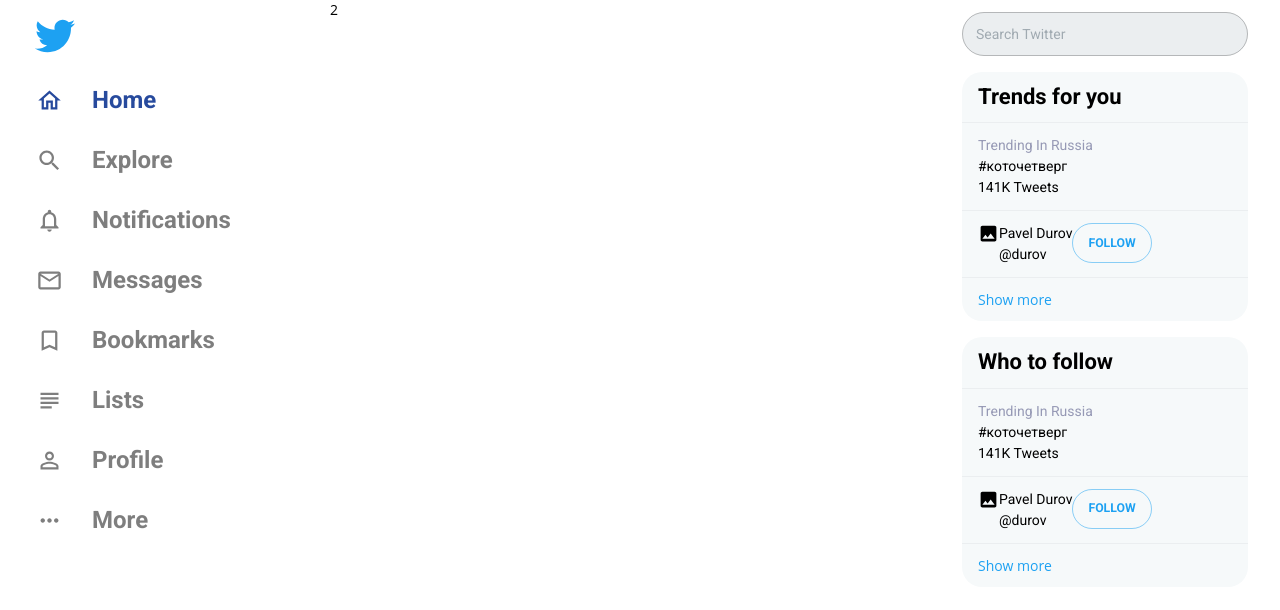
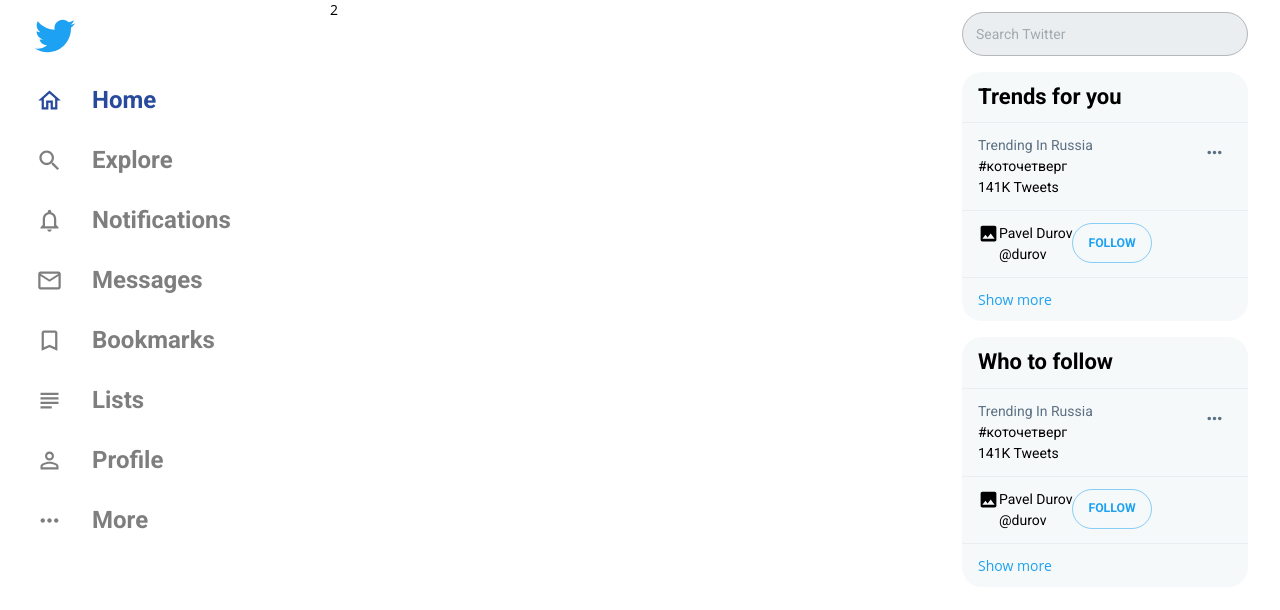
Before and after one commit to MikkyMeow/twitter-clone, a React (Create React App) app: page /home in a window 1280 px wide. Shown: the top 610 px of the page. Built offline with nearby package versions, Linux system fonts and the light colour scheme.

Commit message:
added dropdown styles

```diff
--- a/src/components/elements/TrendsItem.tsx
+++ b/src/components/elements/TrendsItem.tsx
@@ -3,7 +3,15 @@
 import React from 'react';
 
 const useStyles = makeStyles((theme) => ({
-  root: {},
+  root: {
+    position: 'relative',
+    width: '100%',
+  },
+  dropdown: {
+    position: 'absolute',
+    right: 0,
+    top: 0,
+  },
 }));
 
 const TrendsItem = () => {
@@ -14,7 +22,7 @@
       <Typography color='textSecondary'>Trending In Russia</Typography>
       <Typography>#коточетверг</Typography>
       <Typography>141K Tweets</Typography>
-      <Dropdown className='png' />
+      <Dropdown className={classes.dropdown} />
     </Box>
   );
 };
--- a/src/components/styles/themeOptions.ts
+++ b/src/components/styles/themeOptions.ts
@@ -27,7 +27,7 @@
     },
     text: {
       primary: '#1DA1F2',
-      secondary: '#9699B5',
+      secondary: '#5B7082',
       disabled: '#CFD8E8',
     },
     link: {
--- a/src/components/ui/Dropdown.tsx
+++ b/src/components/ui/Dropdown.tsx
@@ -1,10 +1,59 @@
-import { Box } from '@material-ui/core';
-import React from 'react';
+import { Box, Button, makeStyles, Popover } from '@material-ui/core';
+import { MoreHoriz } from '@material-ui/icons';
+import React, { useState } from 'react';
+
+const useStyles = makeStyles((theme) => ({
+  button: {
+    minWidth: 35,
+    width: 35,
+    height: 35,
+    color: theme.palette.text.secondary,
+    '&:hover': {
+      color: theme.palette.text.primary,
+      backgroundColor: `${theme.palette.primary.light}33`,
+    },
+  },
+}));
 
 interface IProps {
   className: string;
 }
 
 export const Dropdown: React.FC<IProps> = ({ className }) => {
-  return <Box className={className}></Box>;
+  const classes = useStyles();
+  const [anchorButton, setAnchorButton] = useState<HTMLButtonElement | null>(
+    null
+  );
+  const open = Boolean(anchorButton);
+
+  const handleClick = (e: React.MouseEvent<HTMLButtonElement>) => {
+    setAnchorButton(e.currentTarget);
+  };
+
+  const handleClose = () => {
+    setAnchorButton(null);
+  };
+
+  return (
+    <Box className={className}>
+      <Button className={classes.button} onClick={handleClick}>
+        <MoreHoriz />
+      </Button>
+      <Popover
+        open={open}
+        anchorEl={anchorButton}
+        onClose={handleClose}
+        anchorOrigin={{
+          vertical: 'bottom',
+          horizontal: 'left',
+        }}
+        transformOrigin={{
+          vertical: 'top',
+          horizontal: 'right',
+        }}
+      >
+        The content of this popover
+      </Popover>
+    </Box>
+  );
 };
```
